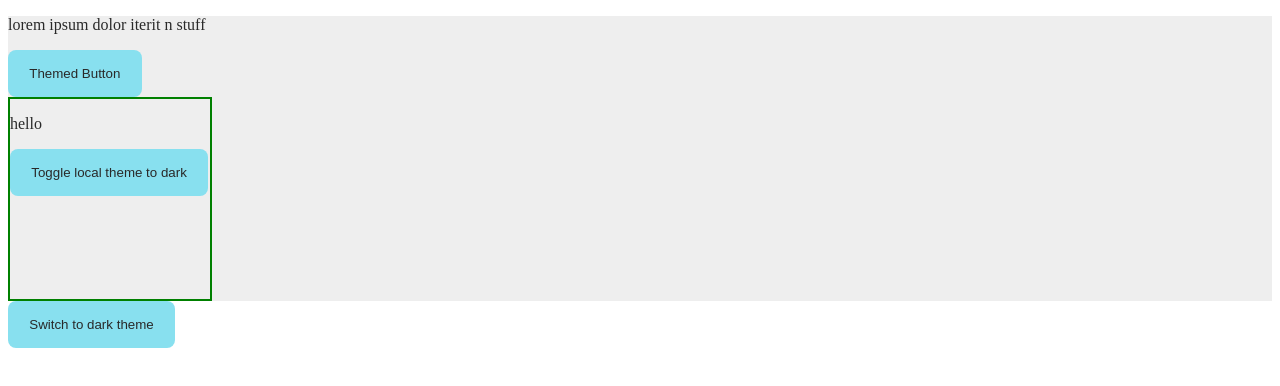
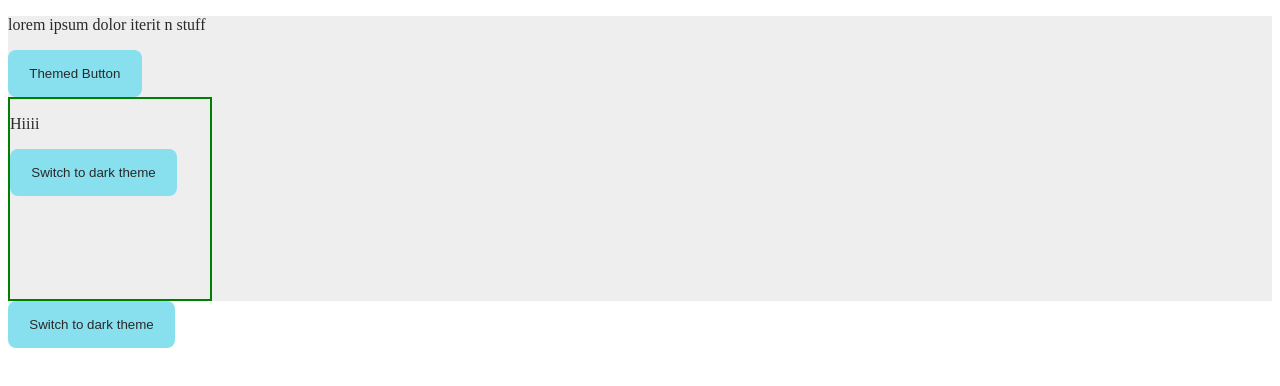
Before and after one commit to AbhilashRPrasad/Context-Theme-Toggler---Building-theme-toggler-React-Authentication-Add-signin---33slbp7mvvek, a React app: page / in a window 1280 px wide. Shown: the top 386 px of the page. Built offline with nearby package versions, Linux system fonts and the light colour scheme.

Commit message:
Update LocalThemedBox.js

```diff
--- a/src/components/LocalThemedBox.js
+++ b/src/components/LocalThemedBox.js
@@ -2,42 +2,18 @@ import React, { useContext, useEffect, useState } from 'react';
 import { ThemeContext } from './ThemeProvider';
 
 const LocalThemedBox = () => {
-
-     const {theme} = useContext(ThemeContext);
-    // console.log(theme);
-
-    const [localTheme,setLocalTheme] = useState(theme);
-
-    useEffect(() => {
-
-        setLocalTheme(theme);
-       let ini = theme === 'dark'? 'Toggle local theme to light' : 'Toggle local theme to dark';
-       setLocalBtn(ini);
-
-    },[theme])
-
-const initial = localTheme === 'dark'? 'Toggle local theme to light' : 'Toggle local theme to dark';
-
-     const [localBtn,setLocalBtn] = useState(initial)
-
-    let localThemefn = () => {
-        if(localBtn === 'Toggle local theme to dark'){
-            // theme = 'dark';
-           setLocalTheme('dark');
-            setLocalBtn('Toggle local theme to light');
-        }else{
-            // theme = 'light';
-            setLocalTheme('light');
-            setLocalBtn('Toggle local theme to dark');
-        }
-    }
+      const themeToggle = useContext(ThemeContext)
+      const [localTheme, setLocalTheme] = useState(themeToggle.theme)
+      const themeName = localTheme === 'light' ? 'dark' : 'light'
+      useEffect(() => {
+            setLocalTheme(themeToggle.theme)
+      },[themeToggle.theme])
 return(
-    <div style={{width:'200px',height:'200px',border:'2px solid green'}} id="local-themed-box" className={'bg-'+localTheme}>
-        {/* Write code below this line */}
-        <p id="local-themed-text-container" className={'txt-'+localTheme}>hello</p>
-        <button id="local-theme-toggler" onClick={localThemefn} className={`btn btn-${localTheme} txt-${localTheme}`}>{localBtn}</button>
+    <div className={`bg-${localTheme}`} style={{width:'200px',height:'200px',border:'2px solid green'}} id="local-themed-box">
+        <p className={`txt-${localTheme}`} id="local-themed-text-container">Hiiii</p>
+        <button className={`btn btn-${localTheme} txt-${localTheme}`} onClick={() => setLocalTheme(themeName)}
+        id="global-theme-toggler">Switch to { themeName } theme</button>
     </div>
-)
+   )
 }
-
 export { LocalThemedBox }
```
